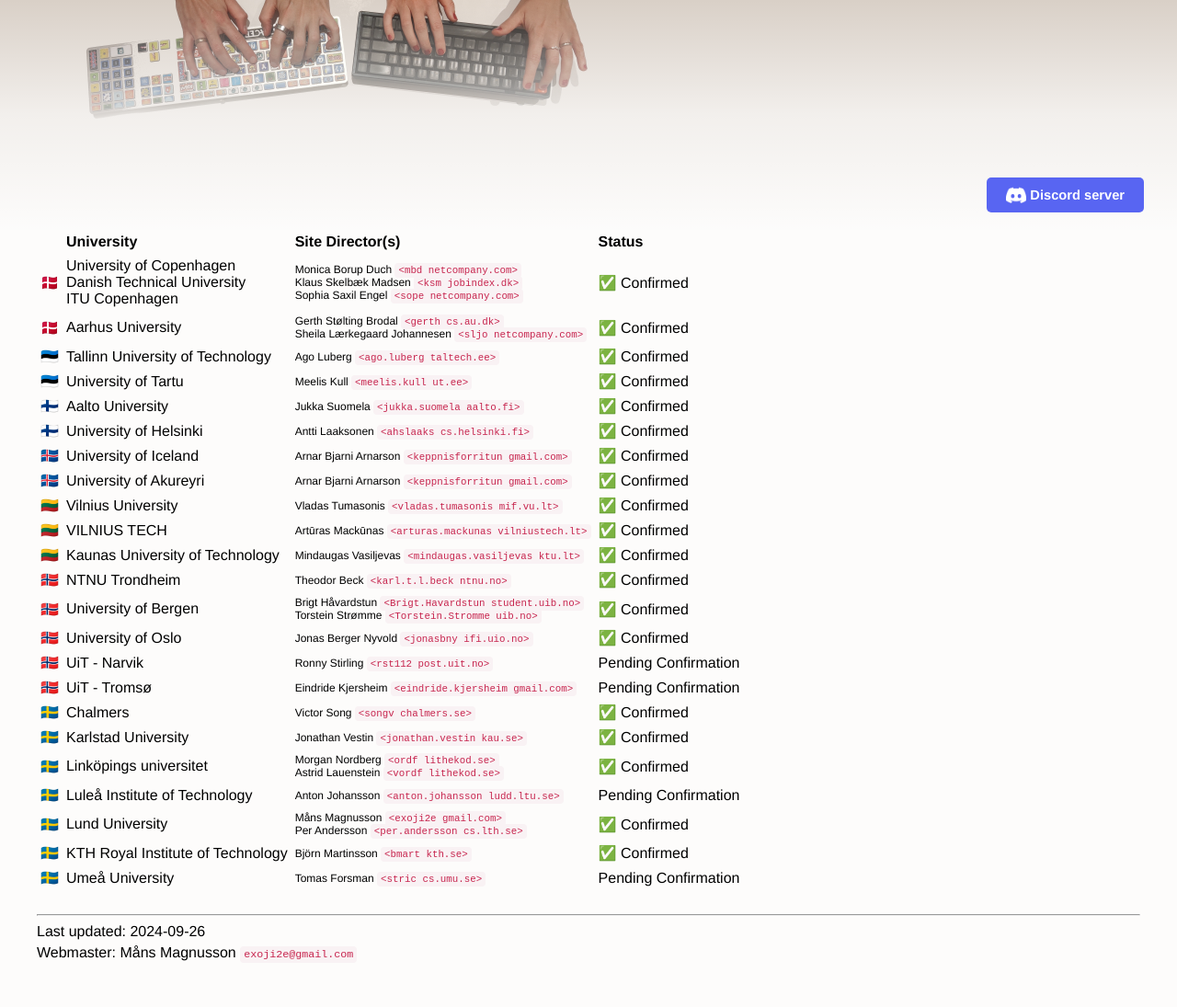
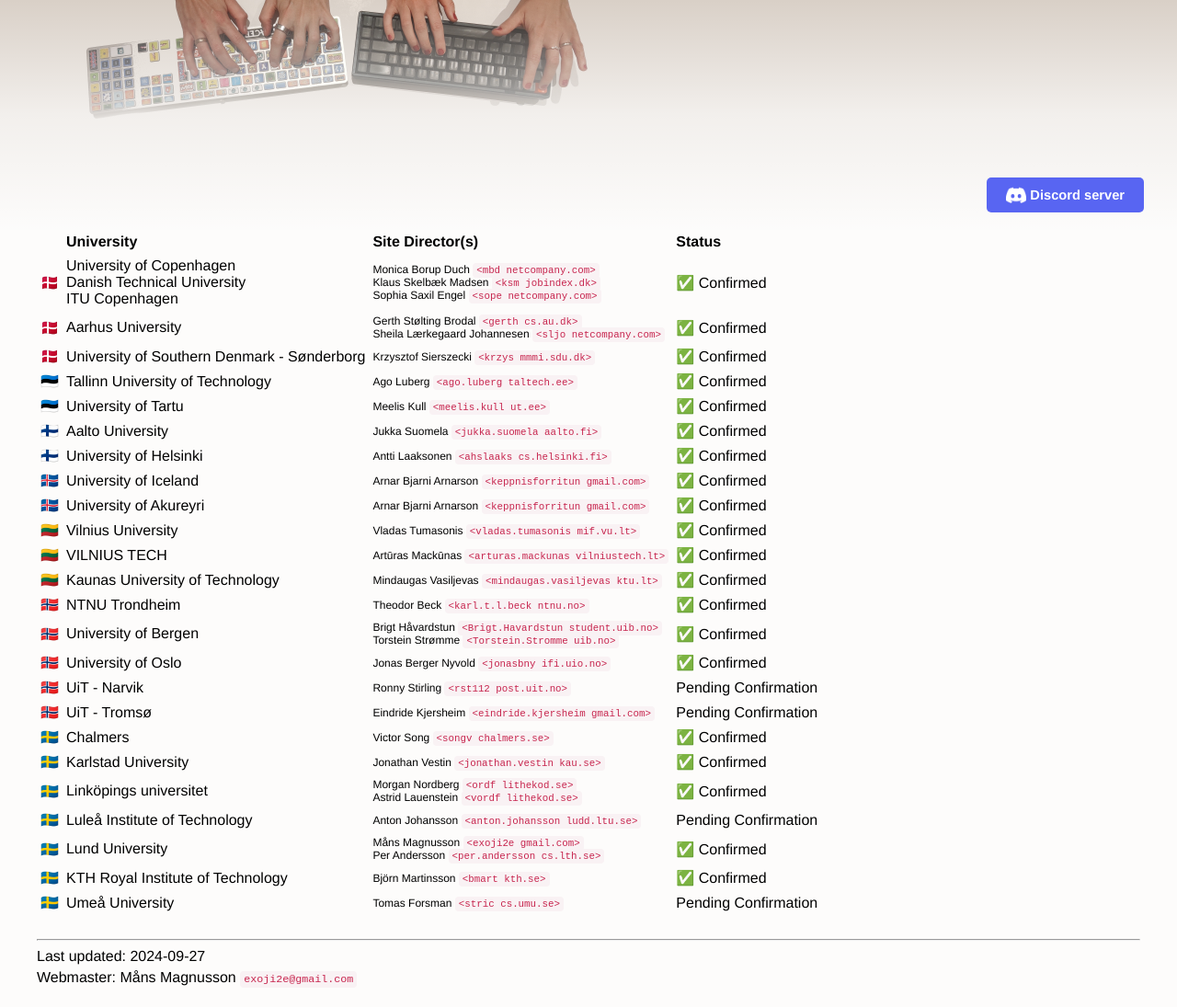
Before and after one commit to icpc/ncpc-web, a Jekyll site: the page built from ncpc2024/site_table.md, in a window 1280 px wide. Shown: the whole page at 92% size. Built offline with Jekyll 4.4.1, drawn with Linux system fonts in a browser that asks for light colours; our own code applies the rules of GitHub Pages for plain Markdown files; before the commit the page ends 1068 px from its top, so only the background shows below that.

Commit message:
[2024] confirm Uinversity of Southern Denmark - Sonderborg

```diff
--- a/_config.yml
+++ b/_config.yml
@@ -10,7 +10,7 @@
   - scope:
       path: "ncpc2024"
     values:
-      lastUpdate: "2024-09-26"
+      lastUpdate: "2024-09-27"
 
 kramdown:
   parse_block_html: true
--- a/_data/ncpc2024sites.yml
+++ b/_data/ncpc2024sites.yml
@@ -21,6 +21,10 @@
       extra_contacts:
         - name: Sheila Lærkegaard Johannesen
           email: "sljo netcompany.com"
+    - name: University of Southern Denmark - Sønderborg
+      contact: Krzysztof Sierszecki
+      email: "krzys mmmi.sdu.dk"
+      confirmed: true
 
 - name: Estonia
   emoji: 🇪🇪
```
